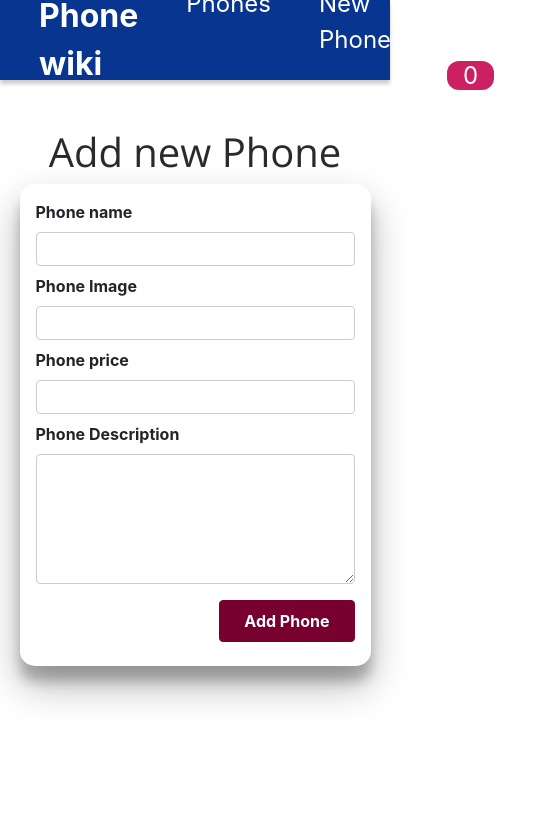
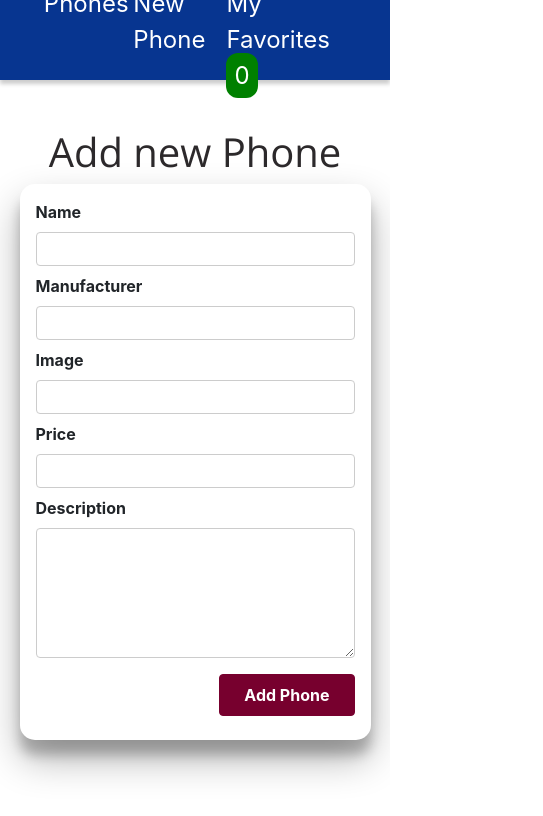
Before and after one commit to Dang3rZone/PhoneWiki_FrontEnd, a React (Create React App) app: page /new-phone in a window 390 px wide. Shown: the top 816 px of the page, 543 px wide, since content can reach past the window. Built offline with nearby package versions, Linux system fonts and the light colour scheme.

Commit message:
adding some media queries for the nav and changing styles

```diff
--- a/src/components/layout/Layout.module.css
+++ b/src/components/layout/Layout.module.css
@@ -1,5 +1,5 @@
 .main {
   margin: 3rem auto;
   width: 90%;
-  max-width: 40rem;
+  max-width: 30rem;
 }
--- a/src/components/layout/MainNavigation.js
+++ b/src/components/layout/MainNavigation.js
@@ -2,13 +2,13 @@ import { useContext } from 'react';
 import { Link } from 'react-router-dom';
 import FavoritesContext from '../../store/favorites-context';
 
-import classes from './MainNavigation.module.css';
+import classes from './MainNavigation.module.scss';
 
 function MainNavigation() {
   const favoritesCtx = useContext(FavoritesContext);
   return (
     <header className={classes.header}>
-      <div className={classes.logo}>Phone wiki</div>
+      <div className={classes.logo}>SmartPhone Wiki</div>
       <nav>
         <ul>
           <li>
--- a/src/components/layout/MainNavigation.module.css
+++ /dev/null
@@ -1,48 +0,0 @@
-.header {
-  width: 100%;
-  height: 5rem;
-  display: flex;
-  align-items: center;
-  justify-content: space-between;
-  background-color: #073590;
-  padding: 0 10%;
-  box-shadow: rgba(0, 0, 0, 0.2) 0px 4px 4px 0px;
-}
-
-.logo {
-  font-size: 2rem;
-  color: white;
-  font-weight: bold;
-}
-
-.header ul {
-  list-style: none;
-  margin: 0;
-  padding: 0;
-  display: flex;
-  align-items: baseline;
-}
-
-.header li {
-  margin-left: 3rem;
-}
-
-.header a {
-  text-decoration: none;
-  font-size: 1.5rem;
-  color: white;
-}
-
-.header a:hover,
-.header a:active,
-.header a.active {
-  text-decoration: underline;
-}
-
-.badge {
-  background-color: #cc2062;
-  color: white;
-  border-radius: 12px;
-  padding: 0 1rem;
-  margin-left: 0.5rem;
-}
--- /dev/null
+++ b/src/components/layout/MainNavigation.module.scss
@@ -0,0 +1,64 @@
+.header {
+  width: 100%;
+  height: 5rem;
+  display: flex;
+  align-items: center;
+  justify-content: space-between;
+  background-color: #073590;
+  padding: 0 10%;
+  box-shadow: rgba(0, 0, 0, 0.2) 0px 4px 4px 0px;
+
+  .logo {
+    font-size: 2rem;
+    color: white;
+    font-weight: bold;
+  }
+
+  ul {
+    list-style: none;
+    margin: 0;
+    padding: 0;
+    display: flex;
+    align-items: baseline;
+  }
+
+  li {
+    margin-left: 3rem;
+  }
+
+  a {
+    text-decoration: none;
+    font-size: 1.5rem;
+    color: white;
+  }
+
+  a:hover,
+  a:active,
+  a.active {
+    text-decoration: underline;
+    color: white;
+  }
+
+  .badge {
+    background-color: green;
+    color: white;
+    border-radius: 12px;
+    padding: 0 1rem;
+    margin-left: 0.5rem;
+  }
+
+  @media only screen and (max-width: 880px) {
+    justify-content: center;
+    li {
+      margin-left: 0.3rem;
+      font-size: 400;
+    }
+    .logo {
+      display: none;
+    }
+    .badge {
+      padding: 0.5rem;
+      margin-left: 0;
+    }
+  }
+}
--- a/src/components/phones/NewPhoneForm.js
+++ b/src/components/phones/NewPhoneForm.js
@@ -1,9 +1,10 @@
 import { useRef } from 'react';
 import Card from '../ui/Card';
-import classes from './NewMeetupForm.module.css';
+import classes from './NewPhoneForm.module.css';
 
 function NewPhoneForm(props) {
   const nameInputRef = useRef();
+  const manufacturerInputRef = useRef();
   const imageInputRef = useRef();
   const priceInputRef = useRef();
   const descriptionInputRef = useRef();
@@ -11,12 +12,14 @@ function NewPhoneForm(props) {
   function submitHandler(event) {
     event.preventDefault();
     const enteredName = nameInputRef.current.value;
+    const enteredManufacturer = manufacturerInputRef.current.value;
     const enteredImage = imageInputRef.current.value;
     const enteredprice = priceInputRef.current.value;
     const enteredDescription = descriptionInputRef.current.value;
 
     const phoneData = {
       name: enteredName,
+      manufacturer: enteredManufacturer,
       image: enteredImage,
       price: enteredprice,
       description: enteredDescription,
@@ -30,22 +33,31 @@ function NewPhoneForm(props) {
     <Card>
       <form action="" className={classes.form} onSubmit={submitHandler}>
         <div className={classes.control}>
-          <label htmlFor="name">Phone name</label>
+          <label htmlFor="name">Name</label>
           <input type="text" required id="name" ref={nameInputRef} />
+        </div>
+        <div className={classes.control}>
+          <label htmlFor="name">Manufacturer</label>
+          <input
+            type="text"
+            required
+            id="manufacturer"
+            ref={manufacturerInputRef}
+          />
         </div>
         {/* Image */}
         <div className={classes.control}>
-          <label htmlFor="image">Phone Image</label>
+          <label htmlFor="image">Image</label>
           <input type="url" required id="image" ref={imageInputRef} />
         </div>
         {/* price */}
         <div className={classes.control}>
-          <label htmlFor="price">Phone price</label>
+          <label htmlFor="price">Price</label>
           <input type="number" required id="price" ref={priceInputRef} />
         </div>
         {/* Description */}
         <div className={classes.control}>
-          <label htmlFor="description">Phone Description</label>
+          <label htmlFor="description">Description</label>
           <textarea
             name=""
             id="description"
--- a/src/components/phones/PhoneItem.js
+++ b/src/components/phones/PhoneItem.js
@@ -1,7 +1,7 @@
 import { useContext } from 'react';
 
 import Card from '../ui/Card';
-import classes from './MeetupItem.module.css';
+import classes from './PhoneItem.module.css';
 import FavoritesContext from '../../store/favorites-context';
 
 function PhoneItem(props) {
@@ -31,7 +31,7 @@ function PhoneItem(props) {
         </div>
         <div className={classes.content}>
           <h3>{props.name}</h3>
-          <p>{props.price}</p>
+          <p>{props.price}$</p>
           <p>{props.description}</p>
         </div>
         <div className={classes.actions}>
--- a/src/components/phones/PhoneList.js
+++ b/src/components/phones/PhoneList.js
@@ -1,5 +1,5 @@
 import PhoneItem from './PhoneItem';
-import classes from './MeetupList.module.css';
+import classes from './PhoneList.module.css';
 
 function PhoneList(props) {
   return (
--- a/src/pages/AllPhones.js
+++ b/src/pages/AllPhones.js
@@ -35,7 +35,7 @@ function AllPhonesPage() {
   return (
     <div>
       <h1>
-        Best Places to search<strong>Phones</strong>!
+        Best Place to search <strong>Phones</strong>!
       </h1>
 
       <PhoneList phones={loadedPhones} />
```
Also changed, not shown: src/components/phones/NewPhoneForm.module.css (renamed from src/components/phones/NewMeetupForm.module.css), src/components/phones/PhoneItem.module.css (renamed from src/components/phones/MeetupItem.module.css), src/components/phones/PhoneList.module.css (renamed from src/components/phones/MeetupList.module.css).
